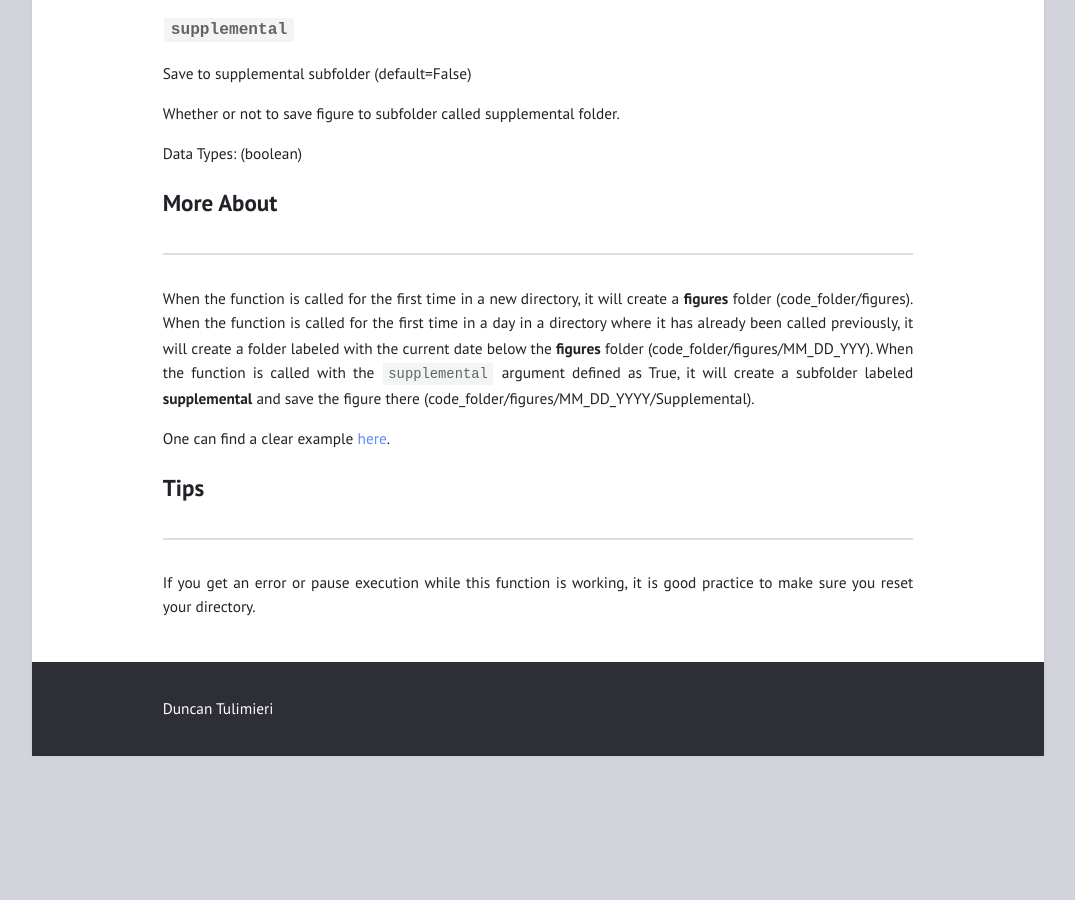
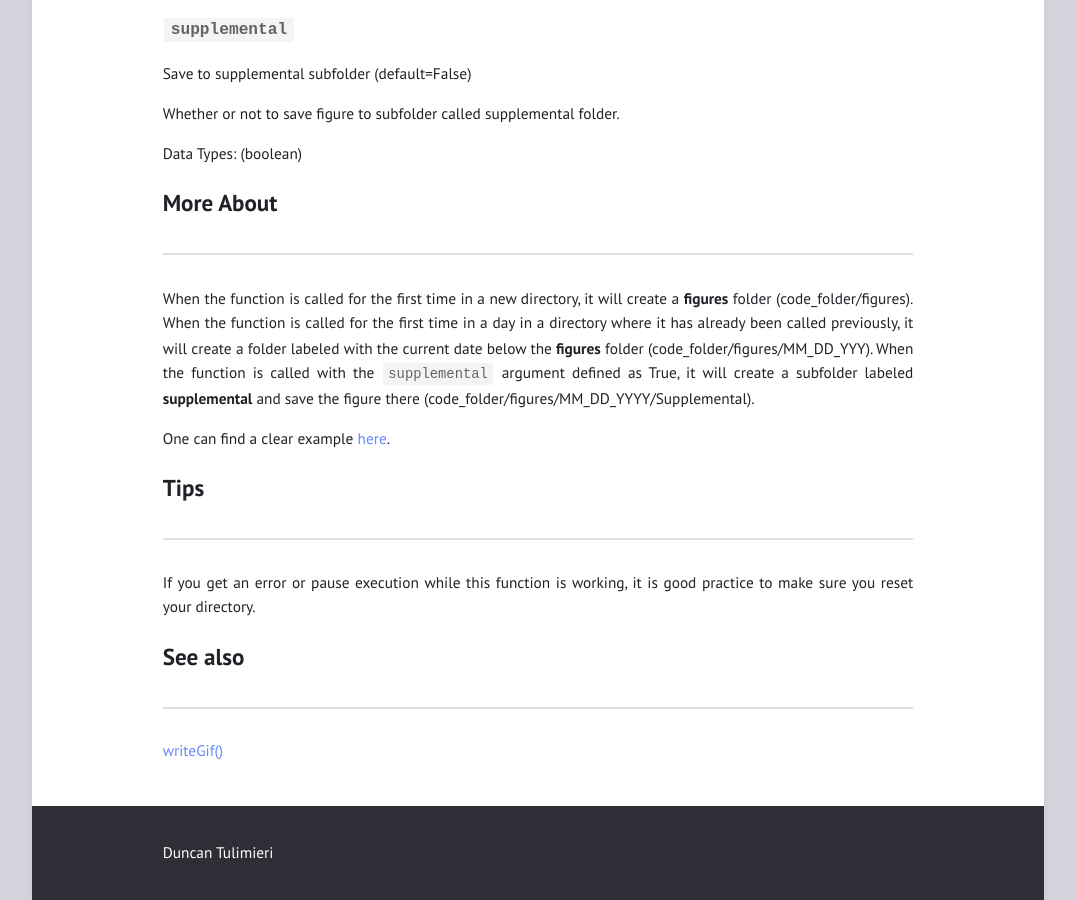
Before and after one commit to tulimid1/createGif-py, a Jekyll site: the page built from best_save_py.md, in a window 1280 px wide and 900 px high, scrolled down 3882 px. Shown: the whole window, without its empty margins (102-1177 px from the left). Built offline with Jekyll 4.4.1, drawn with Linux system fonts in a browser that asks for light colours; before the commit the page ends 4638 px from its top, so only the background shows below that.

Commit message:
Update best_save_py.md

```diff
--- a/best_save_py.md
+++ b/best_save_py.md
@@ -139,3 +139,8 @@
 ---
 
 If you get an error or pause execution while this function is working, it is good practice to make sure you reset your directory.
+
+## See also
+---
+
+[writeGif()](https://tulimid1.github.io/savingFiles-py/writeGif_py/)
```
